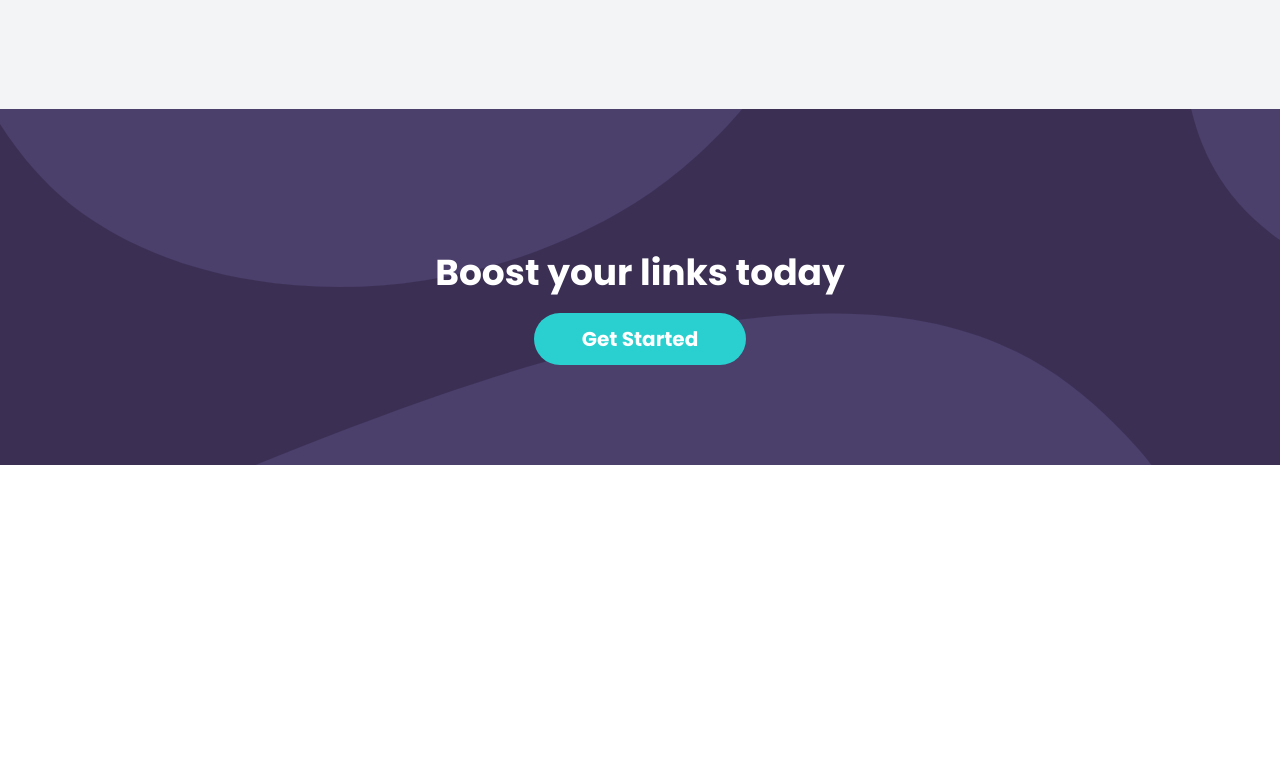
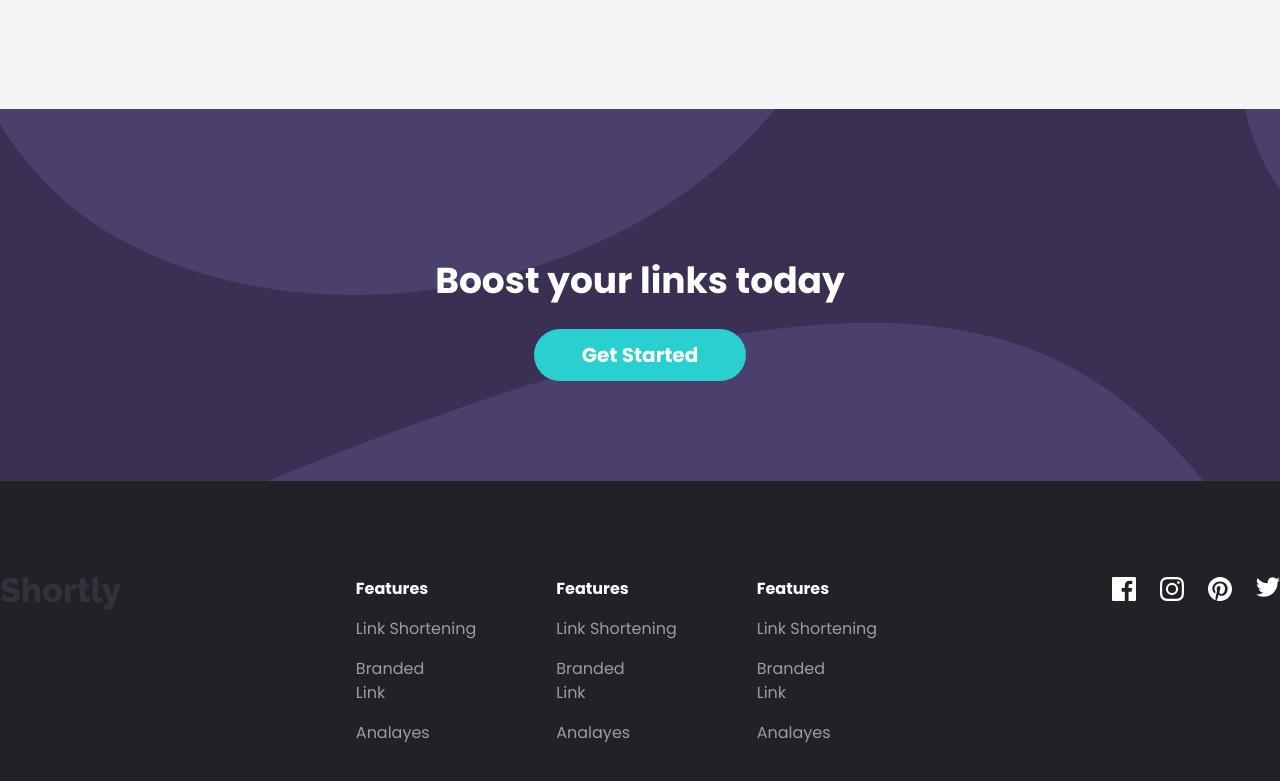
Before and after one commit to Mirwais01/Shortly-Website, a website: page index.html in a window 1280 px wide. Shown: the part 1863-2644 px from the top of the page. Before the commit the page ends 2328 px from the top, so only its background shows below. Drawn offline with Linux system fonts and the light colour scheme.

Commit message:
footer added to project.

```diff
--- a/index.html
+++ b/index.html
@@ -150,7 +150,7 @@
 
     <!-- third section  -->
     <section id="statistic-section" class="bg-[#F3F4F6]">
-      <div class="flex flex-col items-center space-y-4 pb-16">
+      <div class="flex flex-col items-center space-y-4 pb-16 px-8 md:px-0">
         <h1 class="font-bold text-3xl">Advanced Statistics</h1>
         <p class="text-grayishViolet max-w-md text-center">
           Track how your links are performing across the web with our advanced
@@ -222,19 +222,93 @@
     <!-- Cta section  -->
     <section id="cta" class="py-28 bg-darkViolet">
       <div class="max-w-6xl mx-auto text-center text-white">
-        <h1 class="text-4xl py-8 font-bold">Boost your links today</h1>
-        <a href="" class="px-12 py-3 font-bold text-xl bg-cyan rounded-full"
+        <h1 class="text-4xl py-10 font-bold">Boost your links today</h1>
+        <a
+          href=""
+          class="px-12 py-3 font-bold text-xl bg-cyan rounded-full hover:bg-cyanLight"
           >Get Started</a
         >
       </div>
     </section>
 
-    <footer>
-      <div class="container mx-auto flex flex-col md:flex-row">
-        <div></div>
-        <div></div>
+    <footer class="bg-veryDarkViolet py-24">
+      <div
+        class="container mx-auto flex flex-col md:flex-row justify-between space-y-12 md:space-y-0"
+      >
+        <!-- logo  -->
+        <div class="mx-auto md:mx-0">
+          <img src="images/logo.svg" alt="" />
+        </div>
+        <!-- footer link  -->
+        <div
+          class="flex flex-col md:flex-row space-y-10 md:space-y-0 md:space-x-20 mx-auto md:mx-0"
+        >
+          <div
+            class="flex flex-col text-grayishViolet space-y-4 text-center md:text-left"
+          >
+            <h3 class="text-white font-bold">Features</h3>
+            <div class="group">
+              <a href="" class="group-hover:text-cyan">Link</a>
+              <a href="" class="group-hover:text-cyan">Shortening</a>
+            </div>
+            <div class="group flex flex-col">
+              <a href="" class="group-hover:text-cyan">Branded</a>
+              <a href="" class="group-hover:text-cyan">Link</a>
+            </div>
+            <div class="group flex flex-col">
+              <a href="" class="group-hover:text-cyan">Analayes</a>
+            </div>
+          </div>
+          <div
+            class="flex flex-col text-grayishViolet space-y-4 text-center md:text-left"
+          >
+            <h3 class="text-white font-bold">Features</h3>
+            <div class="group">
+              <a href="" class="group-hover:text-cyan">Link</a>
+              <a href="" class="group-hover:text-cyan">Shortening</a>
+            </div>
+            <div class="group flex flex-col">
+              <a href="" class="group-hover:text-cyan">Branded</a>
+              <a href="" class="group-hover:text-cyan">Link</a>
+            </div>
+            <div class="group flex flex-col">
+              <a href="" class="group-hover:text-cyan">Analayes</a>
+            </div>
+          </div>
+          <div
+            class="flex flex-col text-grayishViolet space-y-4 text-center md:text-left"
+          >
+            <h3 class="text-white font-bold">Features</h3>
+            <div class="group">
+              <a href="" class="group-hover:text-cyan">Link</a>
+              <a href="" class="group-hover:text-cyan">Shortening</a>
+            </div>
+            <div class="group flex flex-col">
+              <a href="" class="group-hover:text-cyan">Branded</a>
+              <a href="" class="group-hover:text-cyan">Link</a>
+            </div>
+            <div class="group flex flex-col">
+              <a href="" class="group-hover:text-cyan">Analayes</a>
+            </div>
+          </div>
+        </div>
         <!-- icons  -->
-        <div></div>
+        <div>
+          <div class="flex space-x-6 justify-center md:justify-start">
+            <a href="" class="ficon"
+              ><img src="./images/icon-facebook.svg" alt=""
+            /></a>
+            <a href="" class="ficon"
+              ><img src="./images/icon-instagram.svg" alt=""
+            /></a>
+            <a href="" class="ficon"
+              ><img src="./images/icon-pinterest.svg" alt=""
+            /></a>
+            <a href="" class="ficon"
+              ><img src="./images/icon-twitter.svg" alt=""
+            /></a>
+          </div>
+        </div>
       </div>
     </footer>
 
--- a/input.css
+++ b/input.css
@@ -45,3 +45,7 @@
 .open .hamburger-middle {
   display: none;
 }
+.ficon:hover {
+  filter: invert(79%) sepia(61%) saturate(464%) hue-rotate(130deg)
+    brightness(89%) contrast(85%);
+}
```
Also changed, not shown: css/output.css.
